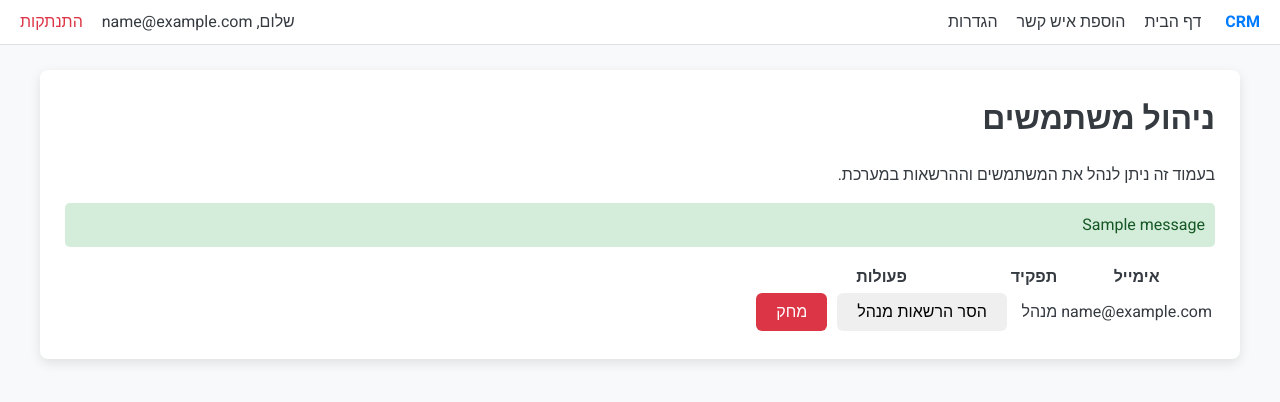
After one commit to 27180781/CRMMM, a Flask app: page /settings/users in a window 1280 px wide. The commit adds this page. Shown: the top 402 px of the page. Run offline with Flask 3, Linux system fonts and the light colour scheme; a user stored in the database is signed in; tables that the repository leaves empty hold one stand-in row (values such as "Sample post"); one stand-in notice (Sample message) is shown.

Commit message:
Fix authentication forms and sync all features

```diff
--- a/app.py
+++ b/app.py
@@ -1,6 +1,6 @@
 import os
 import datetime
-from flask import Flask, render_template, request, redirect, url_for, jsonify, flash
+from flask import Flask, render_template, request, redirect, url_for, jsonify, flash, abort
 from flask_sqlalchemy import SQLAlchemy
 from flask_migrate import Migrate
 from sqlalchemy import MetaData
@@ -9,12 +9,13 @@ from flask_bcrypt import Bcrypt
 from flask_wtf import FlaskForm
 from wtforms import StringField, PasswordField, SubmitField
 from wtforms.validators import DataRequired, Email, EqualTo, ValidationError
+from functools import wraps
 
 # 1. הגדרת טפסים
 class RegistrationForm(FlaskForm):
     email = StringField('אימייל', validators=[DataRequired(), Email()])
     password = PasswordField('סיסמה', validators=[DataRequired()])
-    confirm_password = PasswordField('אימות סיסמה', validators=[DataRequired(), EqualTo('password')])
+    confirm_password = PasswordField('אימות סיסמה', validators=[DataRequired(), EqualTo('password', message='הסיסמאות חייבות להיות זהות')])
     submit = SubmitField('הרשמה')
 
     def validate_email(self, email):
@@ -49,8 +50,15 @@ login_manager.login_message_category = 'info'
 def load_user(user_id):
     return User.query.get(int(user_id))
 
-# 3. הגדרת מודלים (נשארים ללא שינוי)
-# ... (כל המודלים שלך: User, ContactType, Status, וכו'...)
+def admin_required(f):
+    @wraps(f)
+    def decorated_function(*args, **kwargs):
+        if not current_user.is_authenticated or not current_user.is_admin:
+            abort(403)
+        return f(*args, **kwargs)
+    return decorated_function
+
+# 3. הגדרת מודלים
 class User(db.Model, UserMixin):
     id = db.Column(db.Integer, primary_key=True)
     email = db.Column(db.String(120), unique=True, nullable=False)
@@ -144,7 +152,6 @@ def login():
             flash('התחברות נכשלה. אנא בדוק אימייל וסיסמה.', 'danger')
     return render_template('login.html', form=form)
 
-# ... (כל שאר הפונקציות שלך נשארות זהות) ...
 @app.route('/logout')
 @login_required
 def logout():
@@ -171,7 +178,10 @@ def index():
     sort_map = {'created_at_asc': Contact.created_at.asc(), 'updated_at_desc': Contact.updated_at.desc(), 'updated_at_asc': Contact.updated_at.asc()}
     query = query.order_by(sort_map.get(sort_by, Contact.created_at.desc()))
 
-    contacts, contact_types, all_statuses, saved_views = query.all(), ContactType.query.all(), Status.query.all(), SavedView.query.order_by(SavedView.name).all()
+    contacts = query.all()
+    contact_types = ContactType.query.all()
+    all_statuses = Status.query.all()
+    saved_views = SavedView.query.order_by(SavedView.name).all()
 
     return render_template('index.html',
                            contacts=contacts, contact_types=contact_types, all_statuses=all_statuses,
@@ -181,6 +191,7 @@ def index():
 @app.route('/add', methods=['GET', 'POST'])
 @login_required
 def add_contact():
+    # ... (code remains the same)
     if request.method == 'POST':
         new_contact = Contact(name=request.form['name'], email=request.form['email'], phone=request.form['phone'])
         db.session.add(new_contact)
@@ -191,11 +202,15 @@ def add_contact():
 @app.route('/contact/<int:contact_id>')
 @login_required
 def contact_detail(contact_id):
+    # ... (code remains the same)
     contact = Contact.query.get_or_404(contact_id)
     activities = Activity.query.filter_by(contact_id=contact.id).order_by(Activity.timestamp.desc()).all()
-    contact_types, statuses, activity_types = ContactType.query.all(), Status.query.all(), ActivityType.query.all()
+    contact_types = ContactType.query.all()
+    statuses = Status.query.all()
+    activity_types = ActivityType.query.all()
     custom_fields = CustomField.query.order_by(CustomField.name).all()
     contact_custom_values = {val.field_id: val.value for val in contact.custom_values}
+
     return render_template('contact_detail.html',
                            contact=contact, activities=activities, contact_types=contact_types,
                            statuses=statuses, activity_types=activity_types,
@@ -204,6 +219,7 @@ def contact_detail(contact_id):
 @app.route('/contact/<int:contact_id>/edit', methods=['POST'])
 @login_required
 def edit_contact(contact_id):
+    # ... (code remains the same)
     contact = Contact.query.get_or_404(contact_id)
     contact.name = request.form.get('name')
     contact.email = request.form.get('email')
@@ -225,15 +241,19 @@ def edit_contact(contact_id):
 @app.route('/contact/<int:contact_id>/add_activity', methods=['POST'])
 @login_required
 def add_activity(contact_id):
+    # ... (code remains the same)
     if request.form['description']:
         new_activity = Activity(description=request.form['description'], contact_id=contact_id, activity_type_id=request.form.get('activity_type_id', type=int))
         db.session.add(new_activity)
         db.session.commit()
     return redirect(url_for('contact_detail', contact_id=contact.id))
 
+# --- Settings Routes ---
 @app.route('/settings')
 @login_required
+@admin_required
 def settings():
+    # ... (code remains the same)
     contact_types = ContactType.query.order_by(ContactType.name).all()
     activity_types = ActivityType.query.order_by(ActivityType.name).all()
     custom_fields = CustomField.query.order_by(CustomField.name).all()
@@ -241,9 +261,11 @@ def settings():
                            contact_types=contact_types,
                            activity_types=activity_types,
                            custom_fields=custom_fields)
-# Add, Edit, Delete functions for settings
+
+# ... (All other settings routes need @admin_required)
 @app.route('/settings/add_contact_type', methods=['POST'])
 @login_required
+@admin_required
 def add_contact_type():
     if request.form.get('name'):
         db.session.add(ContactType(name=request.form.get('name')))
@@ -252,6 +274,7 @@ def add_contact_type():
 
 @app.route('/settings/add_status', methods=['POST'])
 @login_required
+@admin_required
 def add_status():
     if request.form.get('name') and request.form.get('contact_type_id'):
         db.session.add(Status(name=request.form.get('name'), contact_type_id=request.form.get('contact_type_id')))
@@ -260,6 +283,7 @@ def add_status():
 
 @app.route('/settings/add_activity_type', methods=['POST'])
 @login_required
+@admin_required
 def add_activity_type():
     if request.form.get('name'):
         db.session.add(ActivityType(name=request.form.get('name')))
@@ -268,6 +292,7 @@ def add_activity_type():
 
 @app.route('/settings/edit/<item_type>/<int:item_id>', methods=['POST'])
 @login_required
+@admin_required
 def edit_setting(item_type, item_id):
     if request.form.get('name'):
         model = {'contact_type': ContactType, 'status': Status, 'activity_type': ActivityType}.get(item_type)
@@ -279,6 +304,7 @@ def edit_setting(item_type, item_id):
 
 @app.route('/settings/delete/<item_type>/<int:item_id>', methods=['POST'])
 @login_required
+@admin_required
 def delete_setting(item_type, item_id):
     model_map = {'contact_type': ContactType, 'status': Status, 'activity_type': ActivityType, 'saved_view': SavedView}
     model = model_map.get(item_type)
@@ -292,6 +318,7 @@ def delete_setting(item_type, item_id):
 
 @app.route('/settings/add_custom_field', methods=['POST'])
 @login_required
+@admin_required
 def add_custom_field():
     if request.form.get('name'):
         db.session.add(CustomField(name=request.form.get('name')))
@@ -300,6 +327,7 @@ def add_custom_field():
 
 @app.route('/settings/edit/custom_field/<int:field_id>', methods=['POST'])
 @login_required
+@admin_required
 def edit_custom_field(field_id):
     if request.form.get('name'):
         field = CustomField.query.get_or_404(field_id)
@@ -309,13 +337,50 @@ def edit_custom_field(field_id):
 
 @app.route('/settings/delete/custom_field/<int:field_id>', methods=['POST'])
 @login_required
+@admin_required
 def delete_custom_field(field_id):
     field = CustomField.query.get_or_404(field_id)
     db.session.delete(field)
     db.session.commit()
     return redirect(url_for('settings'))
 
-# API Endpoints
+# --- User Management Routes ---
+@app.route('/settings/users')
+@login_required
+@admin_required
+def manage_users():
+    users = User.query.order_by(User.email).all()
+    return render_template('manage_users.html', users=users)
+
+@app.route('/settings/users/set_admin/<int:user_id>', methods=['POST'])
+@login_required
+@admin_required
+def set_user_admin_status(user_id):
+    user = User.query.get_or_404(user_id)
+    if user != current_user:
+        user.is_admin = not user.is_admin
+        db.session.commit()
+        flash(f'הרשאות המשתמש {user.email} עודכנו.', 'success')
+    else:
+        flash('אינך יכול לשנות את ההרשאות של עצמך.', 'warning')
+    return redirect(url_for('manage_users'))
+
+@app.route('/settings/users/delete/<int:user_id>', methods=['POST'])
+@login_required
+@admin_required
+def delete_user(user_id):
+    user_to_delete = User.query.get_or_404(user_id)
+    if user_to_delete == current_user:
+        flash('אינך יכול למחוק את המשתמש של עצמך.', 'danger')
+    elif user_to_delete.is_admin and User.query.filter_by(is_admin=True).count() == 1:
+        flash('אינך יכול למחוק את המנהל האחרון במערכת.', 'danger')
+    else:
+        db.session.delete(user_to_delete)
+        db.session.commit()
+        flash(f'המשתמש {user_to_delete.email} נמחק בהצלחה.', 'success')
+    return redirect(url_for('manage_users'))
+
+# --- API Endpoints ---
 @app.route('/api/save_view', methods=['POST'])
 @login_required
 def save_view():
@@ -325,10 +390,11 @@ def save_view():
     view = SavedView(name=data['name'], filters=data['filters'])
     db.session.add(view)
     db.session.commit()
-    return jsonify({'success': True, 'message': 'View saved!', 'view': {'id': view.id, 'name': view.name}})
+    return jsonify({'success': True, 'message': 'View saved!'})
 
 @app.route('/api/lead', methods=['POST'])
 def handle_lead():
+    # ... (קוד זה נשאר ללא שינוי)
     data = request.get_json()
     if not data: return {"error": "Invalid request. Expecting JSON data."}, 400
     email, phone = data.get('email'), data.get('phone')
@@ -341,7 +407,7 @@ def handle_lead():
         contact = Contact(name=name, email=email, phone=phone)
         db.session.add(contact)
         db.session.commit()
-    activity_description = f"פנייה חדשה ממקור: {data.get('source', 'לא ידוע')}\n treść wiadomości: {data.get('message', '')}"
+    activity_description = f"פנייה חדשה ממקור: {data.get('source', 'לא ידוע')}\n{data.get('message', '')}"
     new_activity = Activity(description=activity_description, source=data.get('source', 'לא ידוע'), contact_id=contact.id)
     db.session.add(new_activity)
     db.session.commit()
--- /dev/null
+++ b/templates/manage_users.html
@@ -0,0 +1,46 @@
+{% extends "base.html" %}
+
+{% block content %}
+<div class="card">
+    <h1>ניהול משתמשים</h1>
+    <p>בעמוד זה ניתן לנהל את המשתמשים וההרשאות במערכת.</p>
+
+    {% with messages = get_flashed_messages(with_categories=true) %}
+      {% if messages %}
+        {% for category, message in messages %}
+          <div style="padding: 10px; border-radius: 5px; margin-bottom: 15px; background-color: {% if category == 'danger' %}#f8d7da{% else %}#d4edda{% endif %}; color: {% if category == 'danger' %}#721c24{% else %}#155724{% endif %};">
+            {{ message }}
+          </div>
+        {% endfor %}
+      {% endif %}
+    {% endwith %}
+
+    <table class="data-table">
+        <thead>
+            <tr>
+                <th>אימייל</th>
+                <th>תפקיד</th>
+                <th>פעולות</th>
+            </tr>
+        </thead>
+        <tbody>
+            {% for user in users %}
+            <tr>
+                <td>{{ user.email }}</td>
+                <td>{% if user.is_admin %}מנהל{% else %}משתמש{% endif %}</td>
+                <td style="display: flex; gap: 10px;">
+                    <form action="{{ url_for('set_user_admin_status', user_id=user.id) }}" method="post">
+                        <button type="submit" class="btn">
+                            {% if user.is_admin %}הסר הרשאות מנהל{% else %}הפוך למנהל{% endif %}
+                        </button>
+                    </form>
+                    <form action="{{ url_for('delete_user', user_id=user.id) }}" method="post" onsubmit="return confirm('האם אתה בטוח שברצונך למחוק את המשתמש {{ user.email }}?');">
+                        <button type="submit" class="btn btn-danger">מחק</button>
+                    </form>
+                </td>
+            </tr>
+            {% endfor %}
+        </tbody>
+    </table>
+</div>
+{% endblock %}
--- a/templates/settings.html
+++ b/templates/settings.html
@@ -93,6 +93,10 @@
         {% endfor %}
     </ul>
 </div>
+<div class="card settings-section">
+    <h2>ניהול כללי</h2>
+    <a href="{{ url_for('manage_users') }}" class="btn btn-primary">ניהול משתמשים והרשאות</a>
+</div>
 
 <div class="card settings-section">
     <h2>ניהול שדות מותאמים אישית</h2>
```
